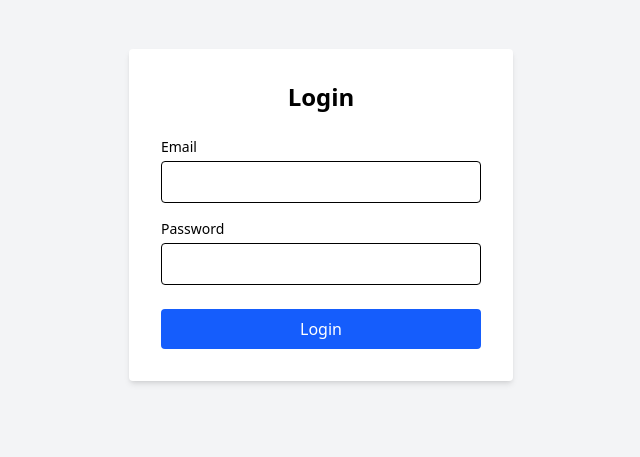
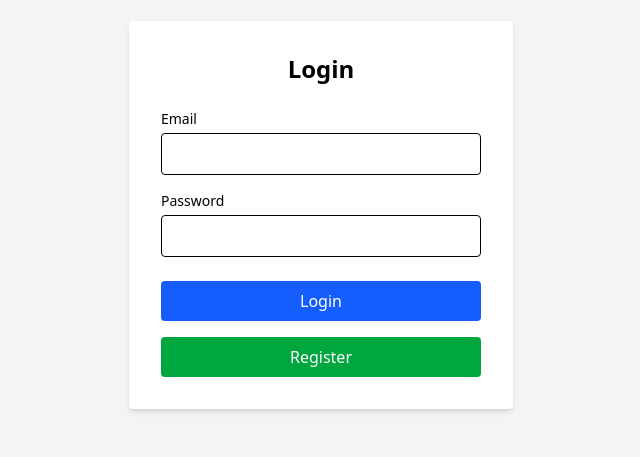
Before and after one commit to edercirino/task-dashboard, a React (Vite) app: page /login in a window 1280 px wide. Shown: the part 185-642 px from the top of the page, without its empty margins (319-959 px from the left). Built offline with nearby package versions, Linux system fonts and the light colour scheme.

Commit message:
Update: create register button

```diff
--- a/src/pages/LoginPage.jsx
+++ b/src/pages/LoginPage.jsx
@@ -1,5 +1,5 @@
 import React from "react";
-import { useNavigate } from "react-router-dom";
+import { useNavigate, Link } from "react-router-dom";
 import { useAuth } from "../auth/AuthContext";
 import ErrorMessage from "../components/ui/ErrorMessage";
 import useApiError from "../hooks/useApiError";
@@ -82,6 +82,12 @@ const LoginPage = () => {
         >
           Login
         </button>
+        <Link
+          to={`/register`}
+          className="w-full block text-center mt-4 bg-green-600 text-white py-2 rounded hover:bg-green-700"
+        >
+          Register
+        </Link>
       </form>
     </div>
   );
--- a/src/routes/AppRoutes.jsx
+++ b/src/routes/AppRoutes.jsx
@@ -15,6 +15,7 @@ const AppRoutes = () => {
   return (
     <Routes>
       <Route path="/login" element={<LoginPage />} />
+      <Route path="/register" element={<RegisterPage />} />
 
       <Route
         path="/"
@@ -32,7 +33,6 @@ const AppRoutes = () => {
         <Route path="tasks/:id" element={<TaskDetailsPage />} />
         <Route path="profile" element={<ProfilePage />} />
         <Route path="profile/edit" element={<EditProfilePage />} />
-        <Route path="/register" element={<RegisterPage />} />
       </Route>
     </Routes>
   );
```
